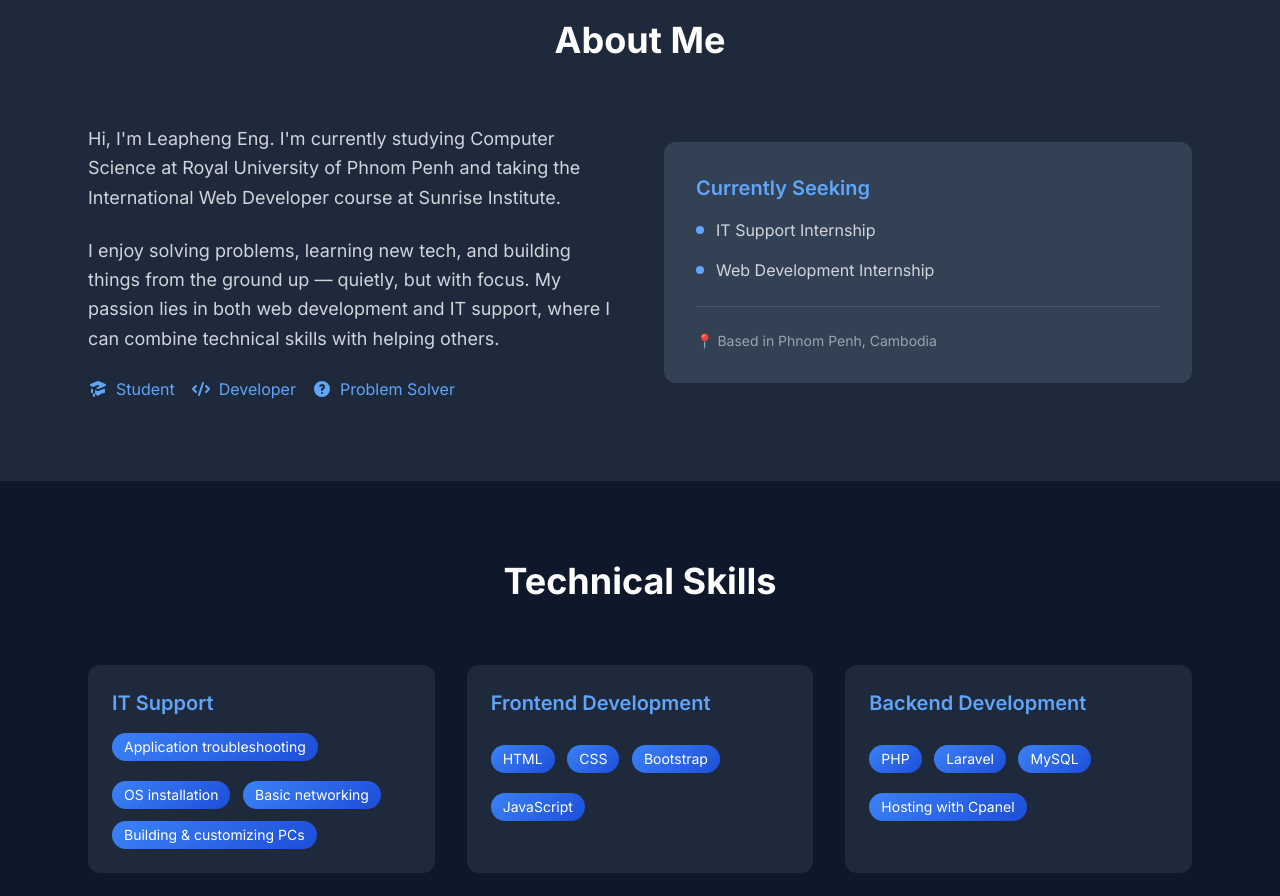
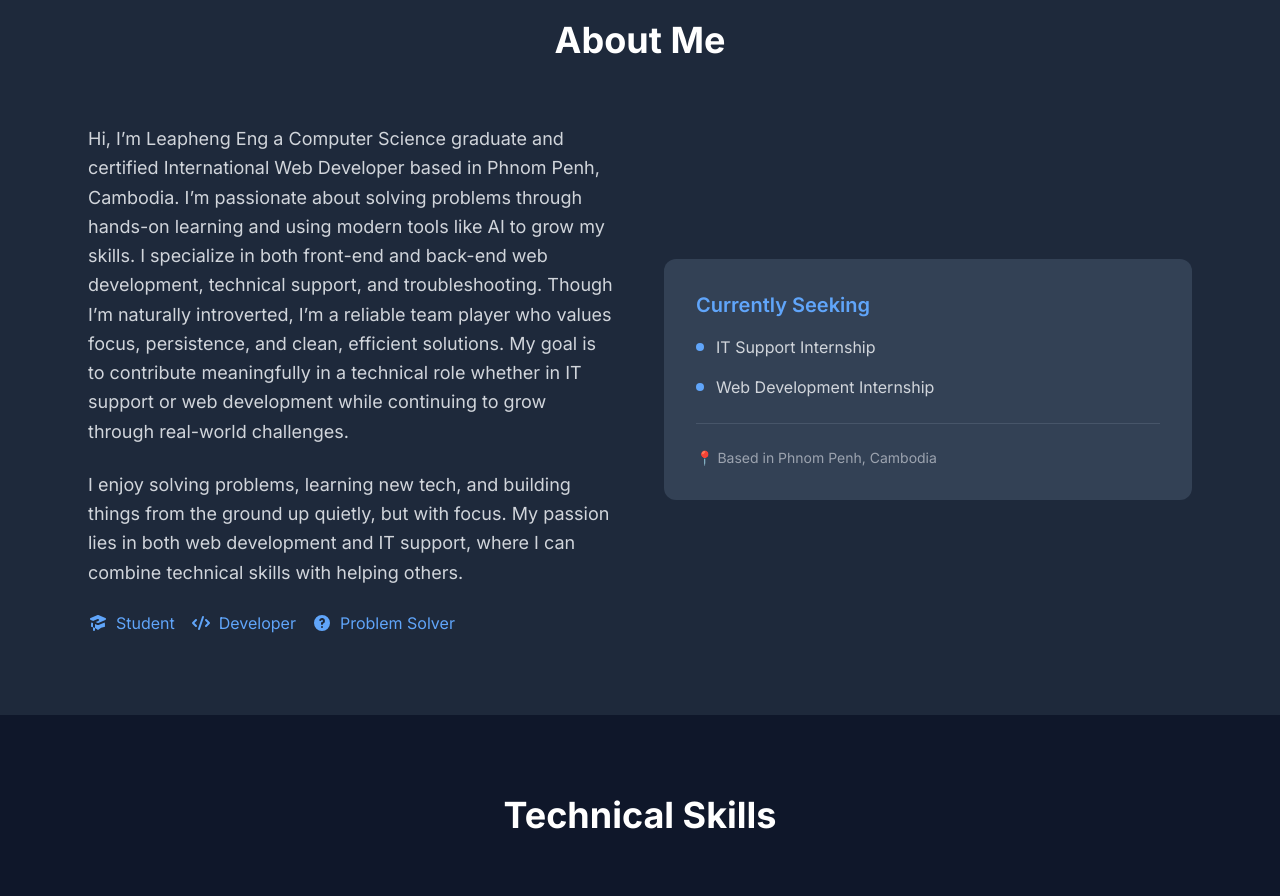
Before and after one commit to Matifesto/Matifesto.github.io, a plain HTML site: page index.html in a window 1280 px wide. Shown: the part 860-1756 px from the top of the page. Drawn offline with nearby package versions, Linux system fonts and the light colour scheme.

Commit message:
Update index.html

```diff
--- a/index.html
+++ b/index.html
@@ -119,10 +119,15 @@
                 <div class="grid md:grid-cols-2 gap-12 items-center">
                     <div class="space-y-6">
                         <p class="text-lg text-gray-300 leading-relaxed">
-                            Hi, I'm Leapheng Eng. I'm currently studying Computer Science at Royal University of Phnom Penh and taking the International Web Developer course at Sunrise Institute.
+                            Hi, I’m Leapheng Eng a Computer Science graduate and certified International Web Developer based in Phnom Penh, Cambodia.
+
+I’m passionate about solving problems through hands-on learning and using modern tools like AI to grow my skills. I specialize in both front-end and back-end web development, technical support, and troubleshooting.
+
+Though I’m naturally introverted, I’m a reliable team player who values focus, persistence, and clean, efficient solutions. My goal is to contribute meaningfully in a technical role whether in IT support or web development while continuing to grow through real-world challenges.
+
                         </p>
                         <p class="text-lg text-gray-300 leading-relaxed">
-                            I enjoy solving problems, learning new tech, and building things from the ground up — quietly, but with focus. My passion lies in both web development and IT support, where I can combine technical skills with helping others.
+                            I enjoy solving problems, learning new tech, and building things from the ground up quietly, but with focus. My passion lies in both web development and IT support, where I can combine technical skills with helping others.
                         </p>
                         <div class="flex flex-wrap gap-4 mt-8">
                             <div class="flex items-center space-x-2 text-blue-400">
```
